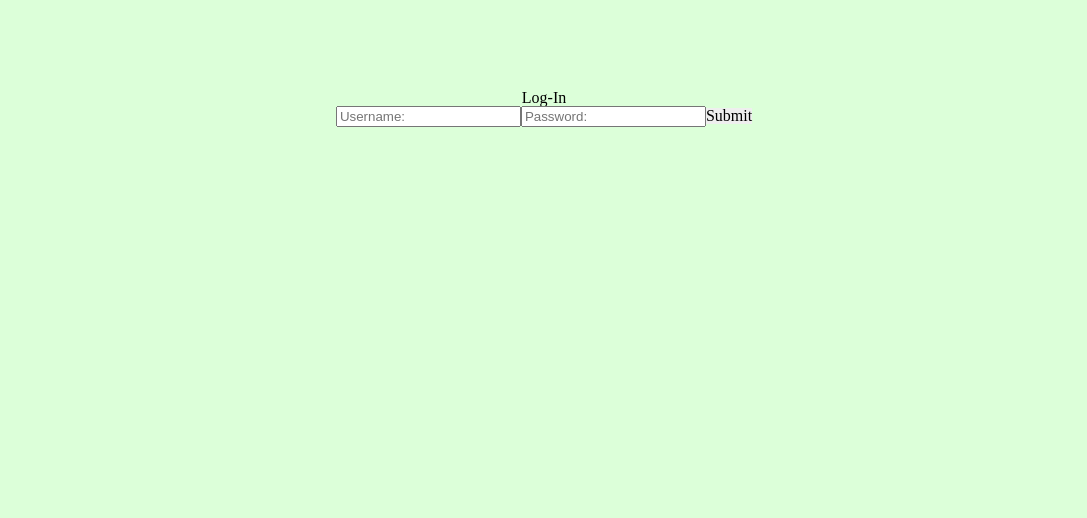
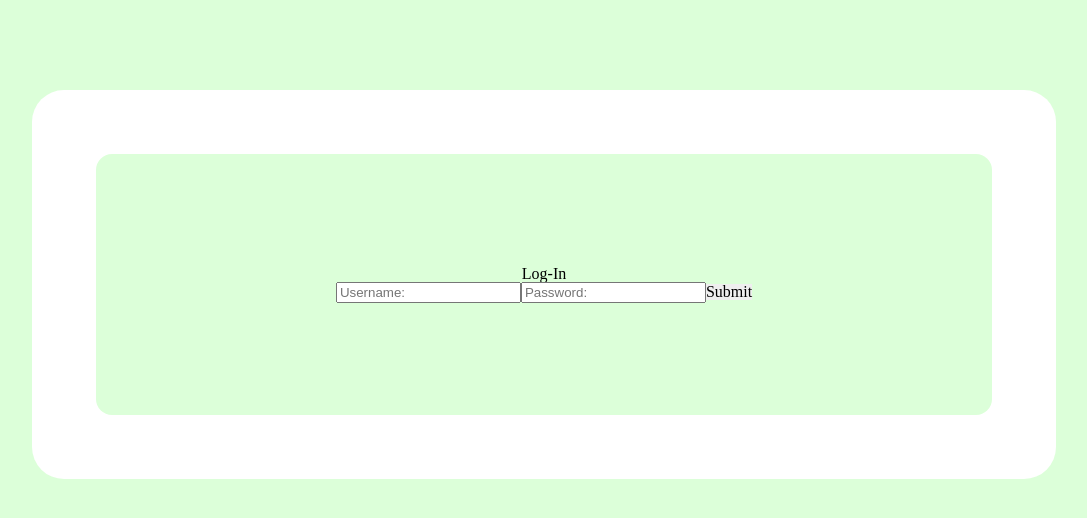
Before and after one commit to RaineBeauDubs/SecretFamilyRecipeFE, a React (Create React App) app in the folder recipes/: page /login in a window 1280 px wide. Shown: the top 518 px of the page, without its empty margins (96-1183 px from the left). Built offline with nearby package versions, Linux system fonts and the light colour scheme.

Commit message:
created and sty;ed authCards

```diff
--- a/recipes/src/components/auth/Login.js
+++ b/recipes/src/components/auth/Login.js
@@ -31,7 +31,8 @@ class Login extends React.Component {
 
   render() {
     return (
-      <div>
+      <div className='authCont'>
+      <div className='authCard'>
         <h2>Log-In</h2>
         <form onSubmit={this.handleSubmit}>
           <input
@@ -50,6 +51,7 @@ class Login extends React.Component {
           />
           <button type='submit'>Submit</button>
         </form>
+        </div>
       </div>
     )
   }
--- a/recipes/src/components/auth/Register.js
+++ b/recipes/src/components/auth/Register.js
@@ -31,7 +31,8 @@ class Register extends React.Component {
 
   render() {
     return (
-      <div>
+      <div className='authCont'>
+        <div className='authCard'>
           <h2>Sign-Up</h2>
           <form onSubmit={this.handleSubmit}>
             <input
@@ -51,6 +52,7 @@ class Register extends React.Component {
             <button type='submit'>Submit</button>
           </form>
         </div>
+      </div>
     )
   }
 }
--- a/recipes/src/components/auth/auth.css
+++ b/recipes/src/components/auth/auth.css
@@ -0,0 +1,13 @@
+.authCont {
+  background: white;
+  padding: 3rem;
+  border-radius: 2rem;
+  height: 100%;
+}
+
+.authCard {
+  background: #dcffd9;
+  margin: 1rem;
+  padding: 7rem 2.5rem;
+  border-radius: 1rem;
+}
```
Lines whose indentation alone changed are shown as unchanged.
